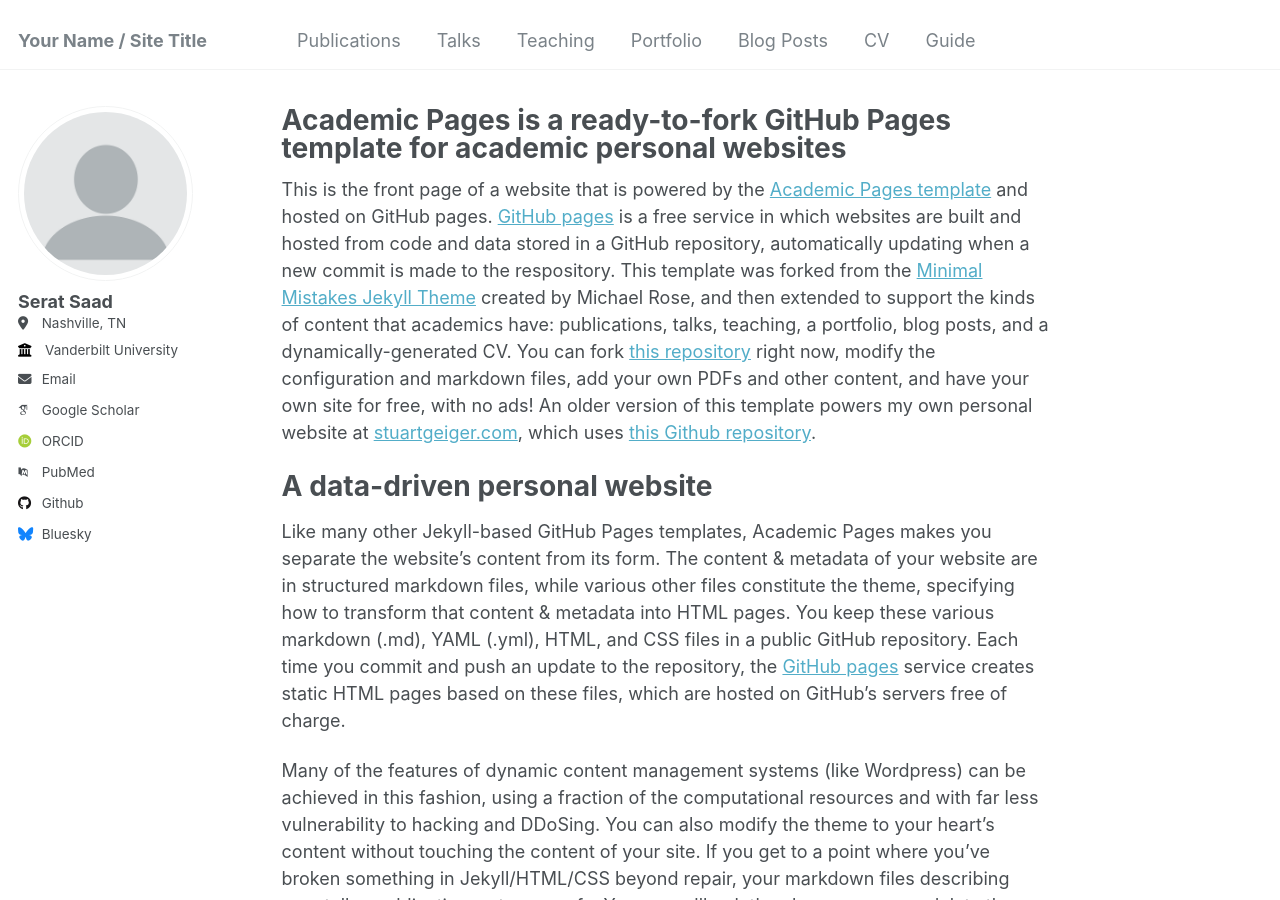
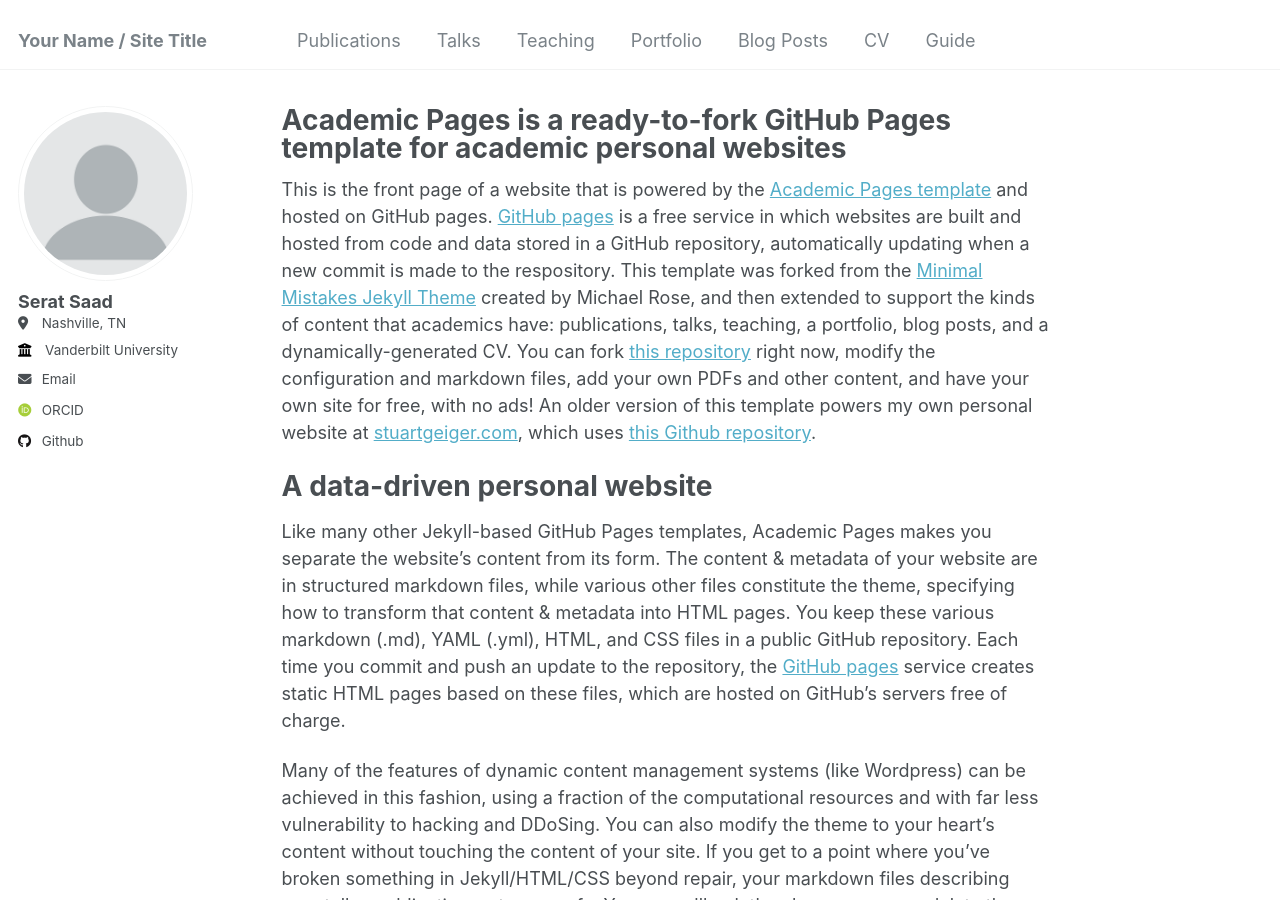
Before and after one commit to seratsaad/seratsaad.github.io, a Jekyll site: the page built from _pages/about.md, in a window 1280 px wide and 900 px high. Built offline with Jekyll 4.4.1, drawn with Linux system fonts in a browser that asks for light colours; some web fonts are replaced; some of the changed lines change nothing that is shown.

Commit message:
Update _config.yml

```diff
--- a/_config.yml
+++ b/_config.yml
@@ -32,23 +32,23 @@
 
   # Academic websites
   arxiv            : # URL - Update with the correct link to your profile
-  googlescholar    : "https://scholar.google.com/citations?user=PS_CX0AAAAAJ"
+  googlescholar    : #"https://scholar.google.com/citations?user=PS_CX0AAAAAJ"
   impactstory      : # URL
-  orcid            : "http://orcid.org/yourorcidurl"
+  orcid            : "https://orcid.org/0009-0004-9592-2311"
   semantic         : # URL
-  pubmed           : "https://www.ncbi.nlm.nih.gov/pubmed/?term=john+snow"
+  pubmed           : #"https://www.ncbi.nlm.nih.gov/pubmed/?term=john+snow"
   researchgate     : # URL
 
   # Repositories and software development
   bitbucket        : # Username - Update with your username on the site
   codepen          : # Username
   dribbble         : # Username
-  github           : "academicpages"
+  github           : "https://www.github.com/seratsaad"
   kaggle           : # Username
   stackoverflow    : # User number or user number and name (i.e., use "1" or "1/jeff-atwood")
 
   # Social media
-  bluesky          : "bsky.app" # Replace this with you Bluesky username
+  bluesky          : #"bsky.app" # Replace this with you Bluesky username
   facebook         : # Username
   flickr           : # Username
   foursquare       : # Username
```
